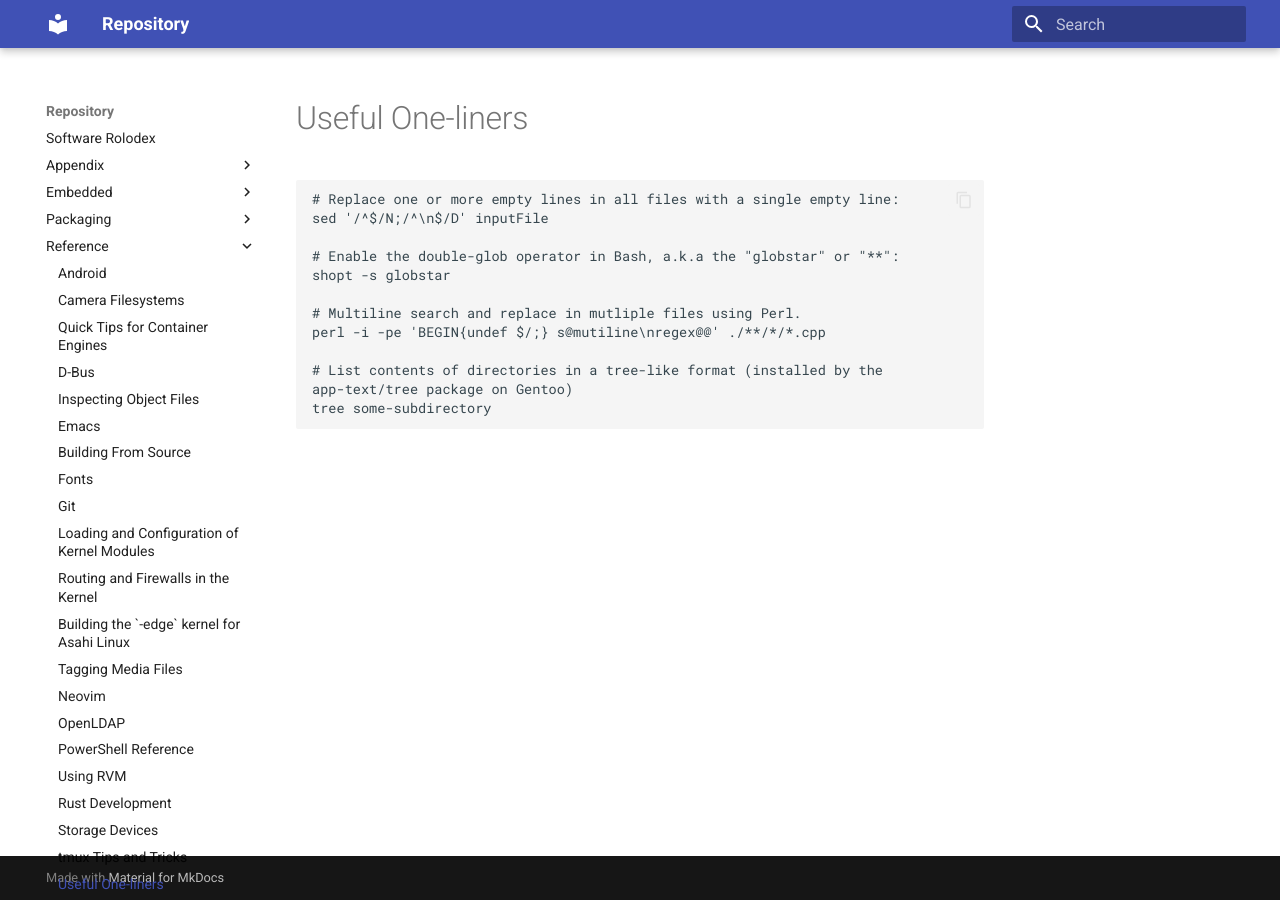
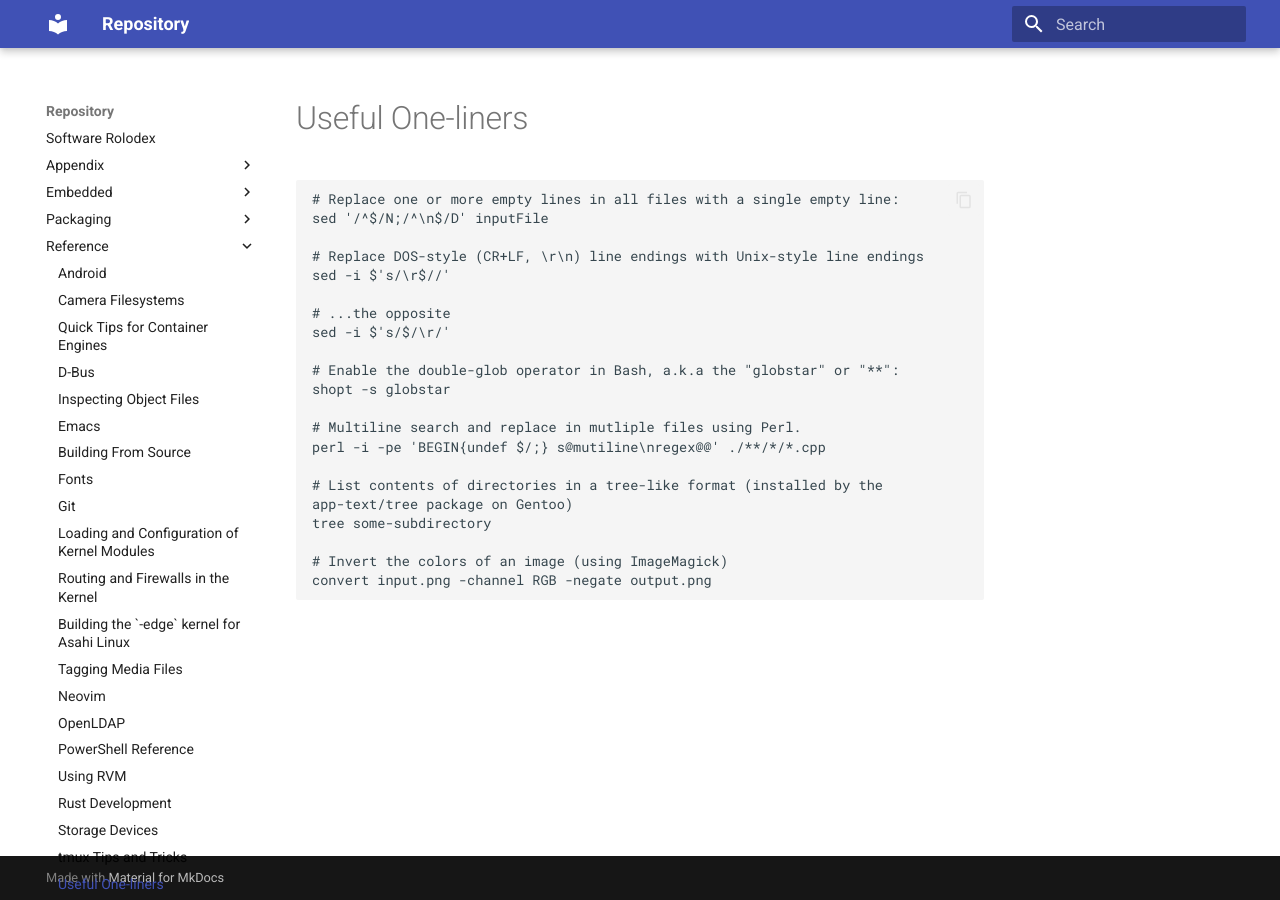
Before and after one commit to AmateurECE/twardyece-repository, an MkDocs documentation site: the page built from docs/Reference/UsefulOneliners.md, in a window 1280 px wide. Built offline with MkDocs 1.6.1 and Material for MkDocs 9.7.7, drawn with Linux system fonts in a browser that asks for light colours.

Commit message:
Add a couple of one-liners

````diff
--- a/docs/Reference/UsefulOneliners.md
+++ b/docs/Reference/UsefulOneliners.md
@@ -5,6 +5,12 @@ title: Useful One-liners
 ```
 # Replace one or more empty lines in all files with a single empty line:
 sed '/^$/N;/^\n$/D' inputFile
+
+# Replace DOS-style (CR+LF, \r\n) line endings with Unix-style line endings
+sed -i $'s/\r$//'
+
+# ...the opposite
+sed -i $'s/$/\r/'
 
 # Enable the double-glob operator in Bash, a.k.a the "globstar" or "**":
 shopt -s globstar
@@ -15,4 +21,7 @@ perl -i -pe 'BEGIN{undef $/;} s@mutiline\nregex@@' ./**/*/*.cpp
 # List contents of directories in a tree-like format (installed by the
 app-text/tree package on Gentoo)
 tree some-subdirectory
+
+# Invert the colors of an image (using ImageMagick)
+convert input.png -channel RGB -negate output.png
 ```
````
